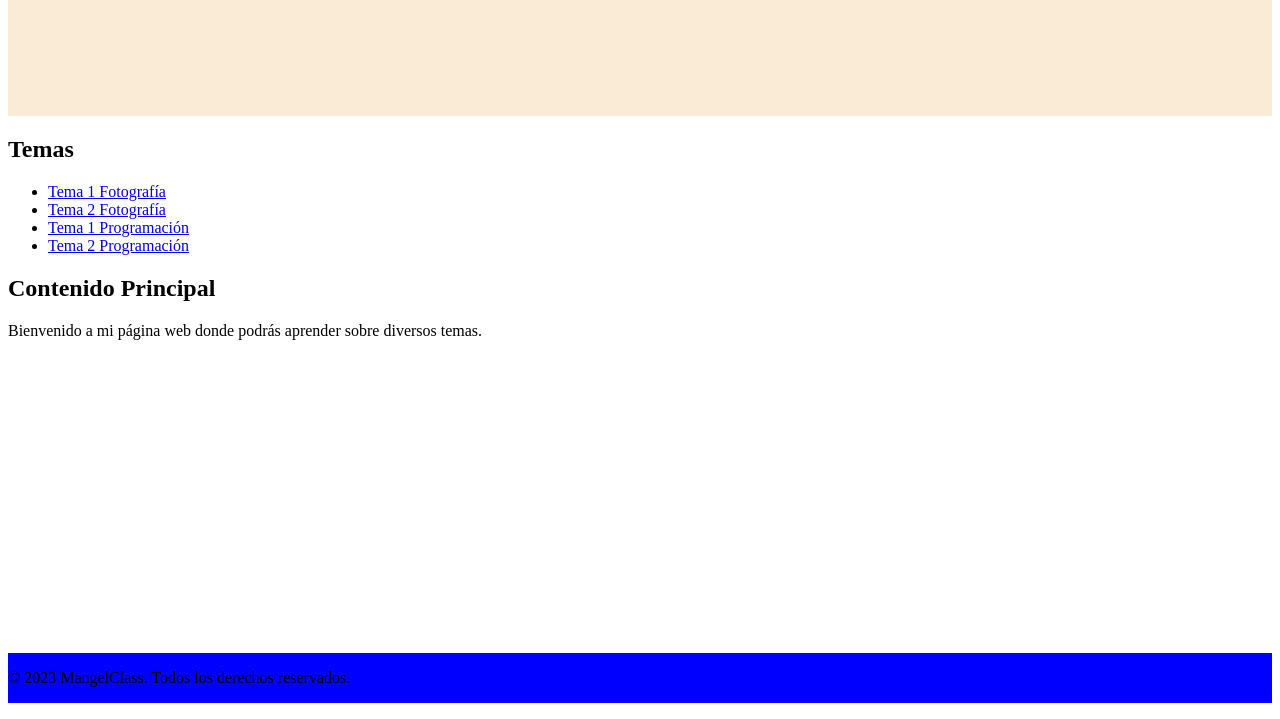
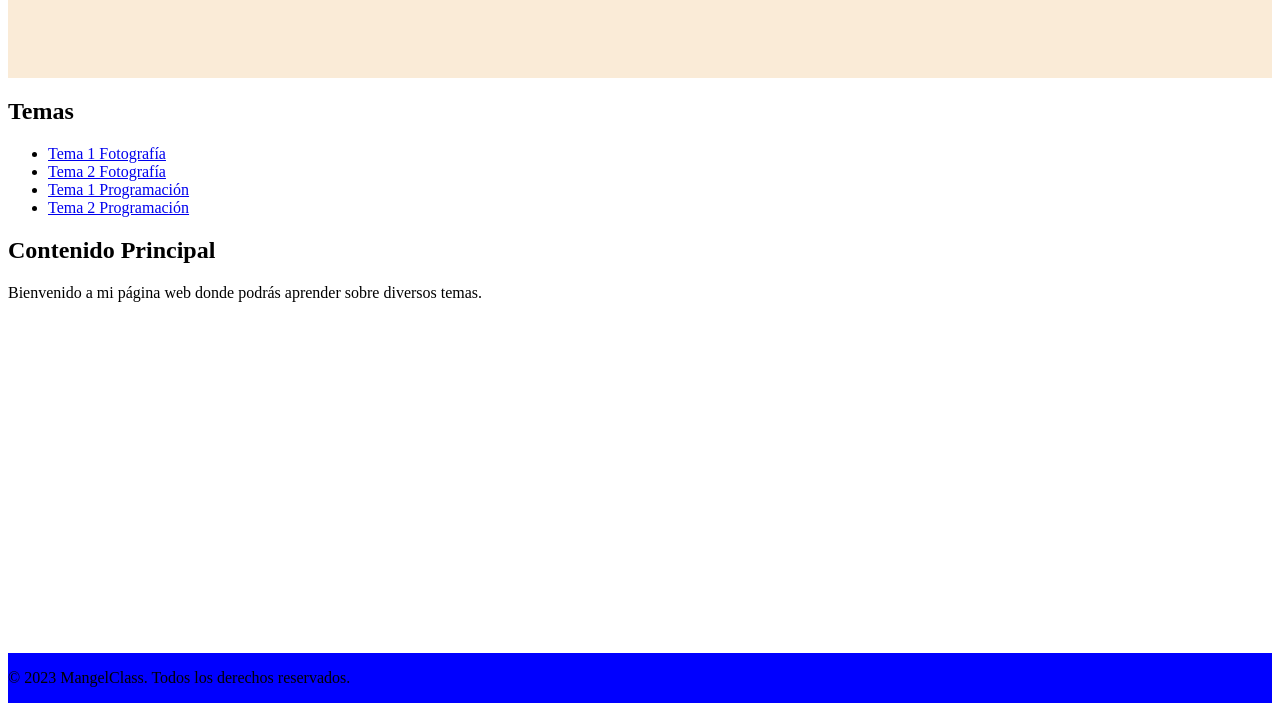
Before and after one commit to Mestmunt/MangelClass, a plain HTML site: page index.html in a window 1280 px wide. Shown: the part 81-800 px from the top of the page. Drawn offline with Linux system fonts and the light colour scheme.

Commit message:
Initial commit

```diff
--- a/Assets/css/styles.css
+++ b/Assets/css/styles.css
@@ -7,7 +7,7 @@ body{
 header{
     text-align: center;
     background-color: antiquewhite;
-    min-height: 5cm;
+    min-height: 4cm;
 }
 
 footer{
```
